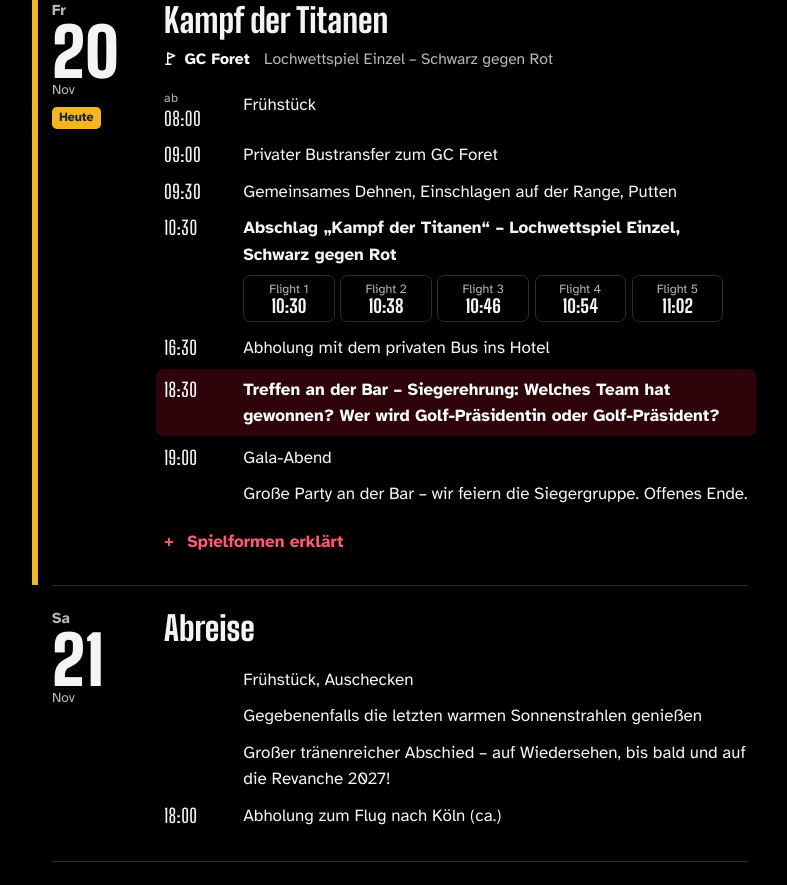
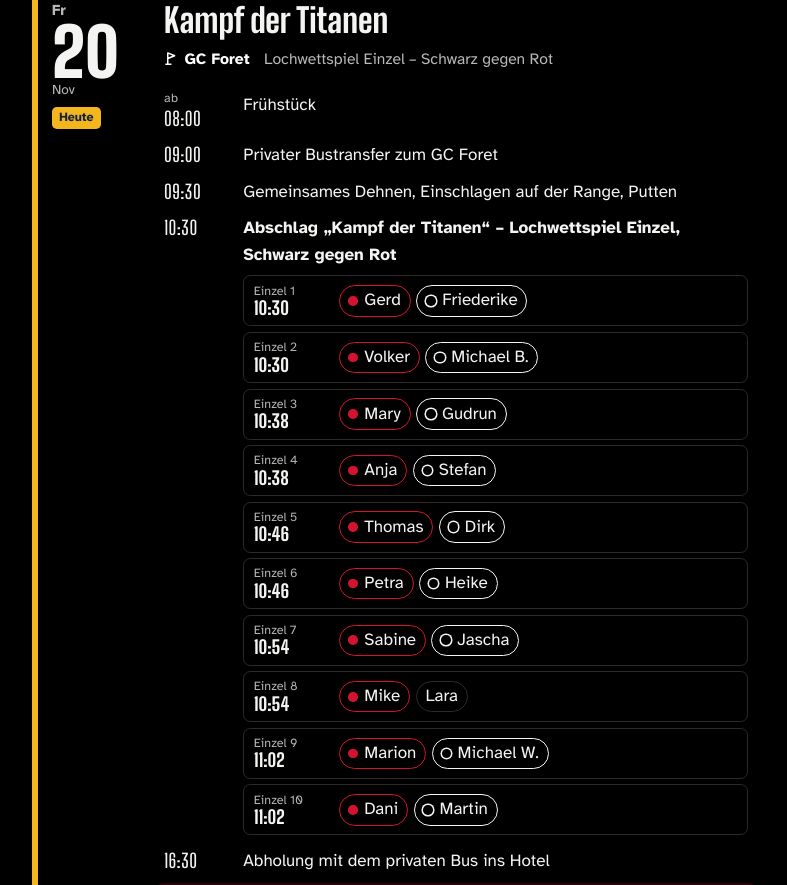
Before and after one commit to Marinek/travel-open-rs, a plain HTML site: page index.html in a window 1280 px wide. Shown: the part 5631-6516 px from the top of the page, without its empty margins (240-1027 px from the left). Drawn offline with Linux system fonts and the light colour scheme.

Commit message:
Einzel-Paarungen für den Kampf der Titanen am 20.11.
Co-Authored-By: Claude Opus 5.5 <noreply@anthropic.com>
Claude-Session: https://claude.ai/code/session_01Mba99qkB8LugJG2DSCRSJE

```diff
--- a/daten.js
+++ b/daten.js
@@ -436,7 +436,24 @@ const REISE = {
             { t: "19:00", x: "Gala-Abend" },
             { x: "Große Party an der Bar – wir feiern die Siegergruppe. Offenes Ende." }
           ],
-          abschlag: { label: "Flight", zeiten: ["10:30", "10:38", "10:46", "10:54", "11:02"] }
+          // Einzel: zwei Spiele pro Flight, deshalb jede Abschlagzeit zweimal.
+          // Ein Ergebnis später als duell mit 10 Einträgen (eins pro Spiel).
+          abschlag: {
+            label: "Einzel",
+            zeiten: ["10:30", "10:30", "10:38", "10:38", "10:46", "10:46", "10:54", "10:54", "11:02", "11:02"],
+            teams: [
+              ["Gerd", "Friederike"],
+              ["Volker", "Michael B."],
+              ["Mary", "Gudrun"],
+              ["Anja", "Stefan"],
+              ["Thomas", "Dirk"],
+              ["Petra", "Heike"],
+              ["Sabine", "Jascha"],
+              ["Mike", "Lara"],
+              ["Marion", "Michael W."],
+              ["Dani", "Martin"]
+            ]
+          }
         },
         {
           datum: "2026-11-21",
--- a/index.html
+++ b/index.html
@@ -419,7 +419,8 @@ details.formen dd{margin:0;color:var(--muted)}
       const a = tag.abschlag, ergebnis = a.ergebnis || {};
       const paarTag = a.teams.some(f => f.some(t => t.includes("+")));
       // Kästchen pro Paar – oder pro Spieler, wenn an Einzeltagen Spieler platziert sind
-      const kaestchen = paarTag || a.teams.some(f => f.some(t => ergebnis[t]));
+      // (auch an Einzeltagen mit Teamfarben, z. B. Schwarz gegen Rot)
+      const kaestchen = paarTag || a.teams.some(f => f.some(t => ergebnis[t] || farbeVon(t, tag)));
       const medaille = r => r.startsWith("1.") ? " sieger" : r.startsWith("2.") ? " zweiter" : r.startsWith("3.") ? " dritter" : r ? " platziert" : "";
       html += `<li class="teams"><ol aria-label="Teams und Ergebnis">` + a.zeiten.map((z,i) => {
         const p = ergebnis[i + 1] || "", erster = p.startsWith("1.");
```
Also changed, not shown: 2 other files.
